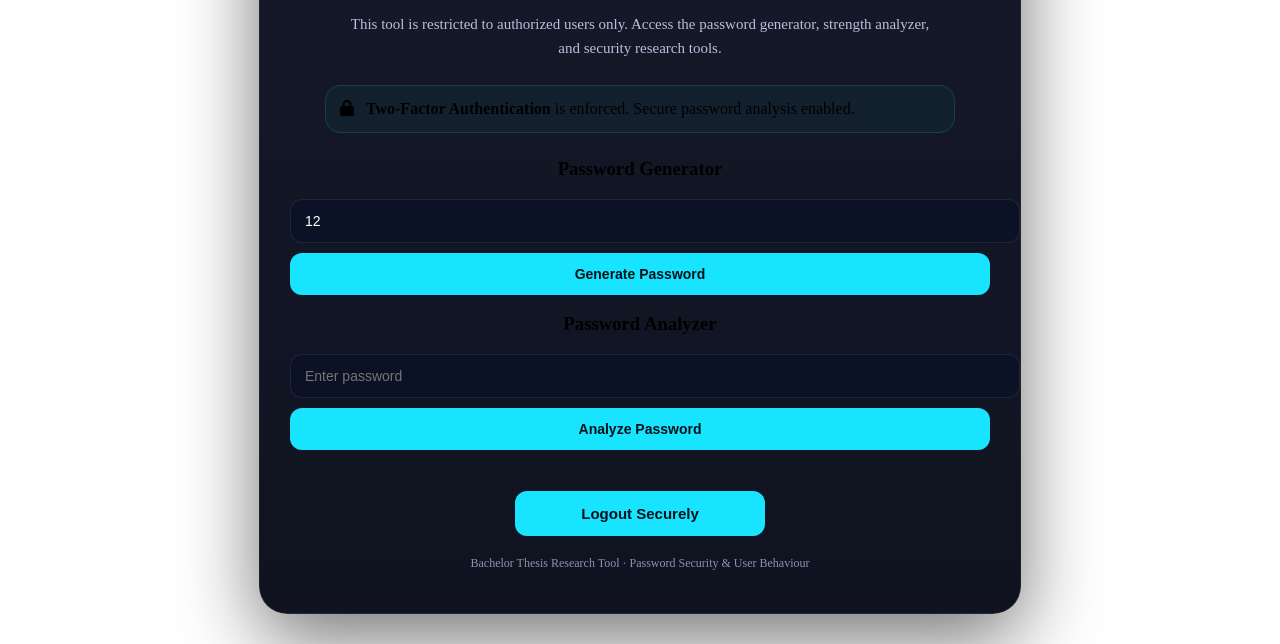
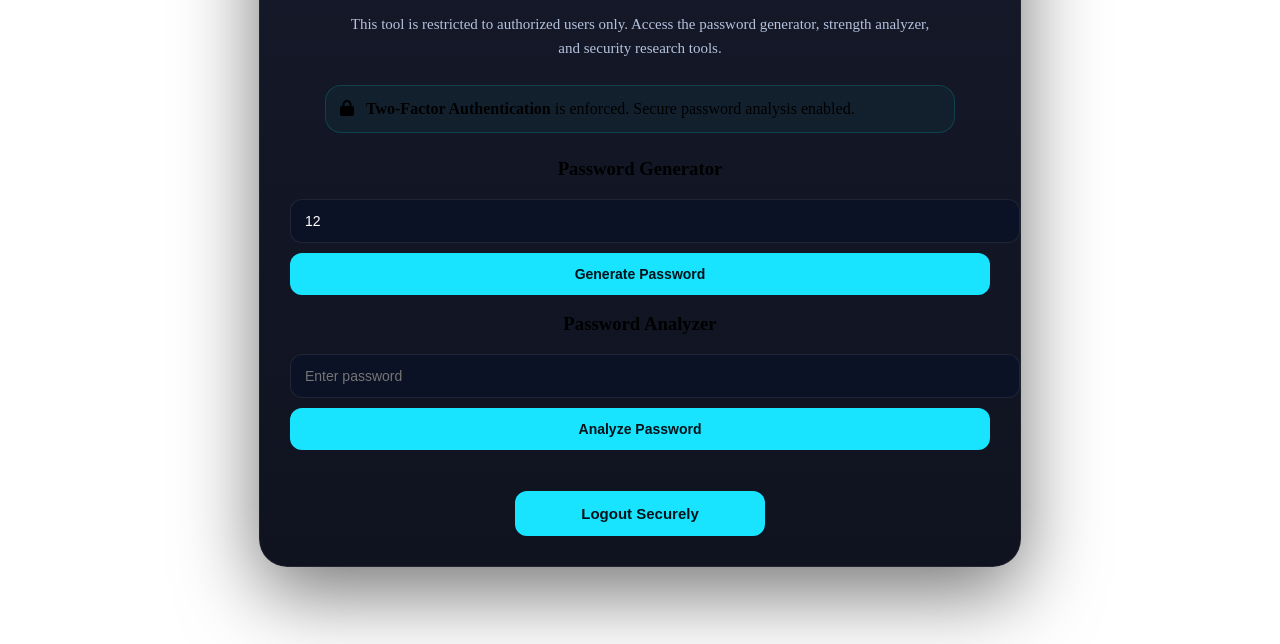
Before and after one commit to Litafe/SecureApp, a website: page index.html in a window 1280 px wide. Shown: the part 253-897 px from the top of the page. After the commit the page ends 850 px from the top, so only its background shows below. Drawn offline with Linux system fonts and the light colour scheme; sample sign-in values are in the browser's storage.

Commit message:
Update index.html

```diff
--- a/index.html
+++ b/index.html
@@ -97,14 +97,9 @@ if(localStorage.getItem("loggedIn") !== "true"){
 
     </div>
 
-    <!-- Logout -->
     <button class="logout-btn" onclick="logout()">
         Logout Securely
     </button>
-
-    <p class="footer-text">
-        Bachelor Thesis Research Tool · Password Security & User Behaviour
-    </p>
 
 </div>
 
```
